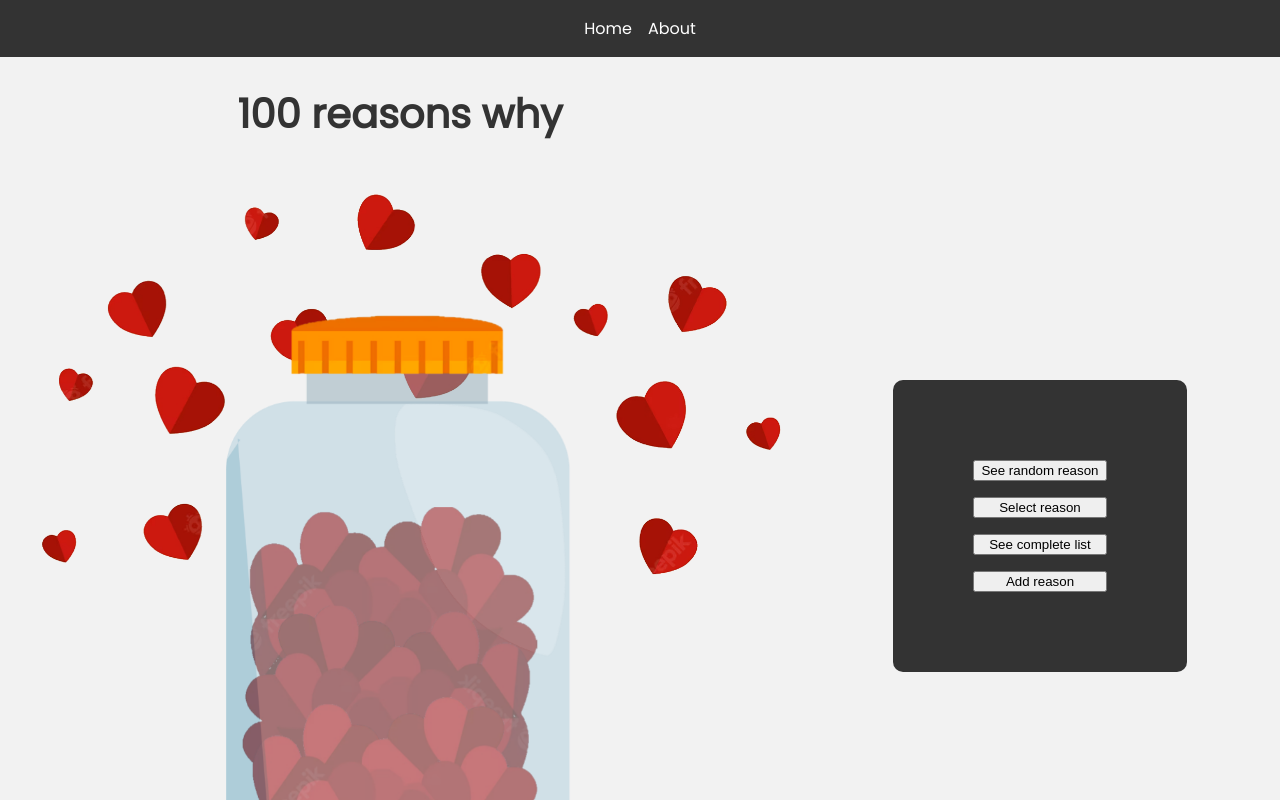
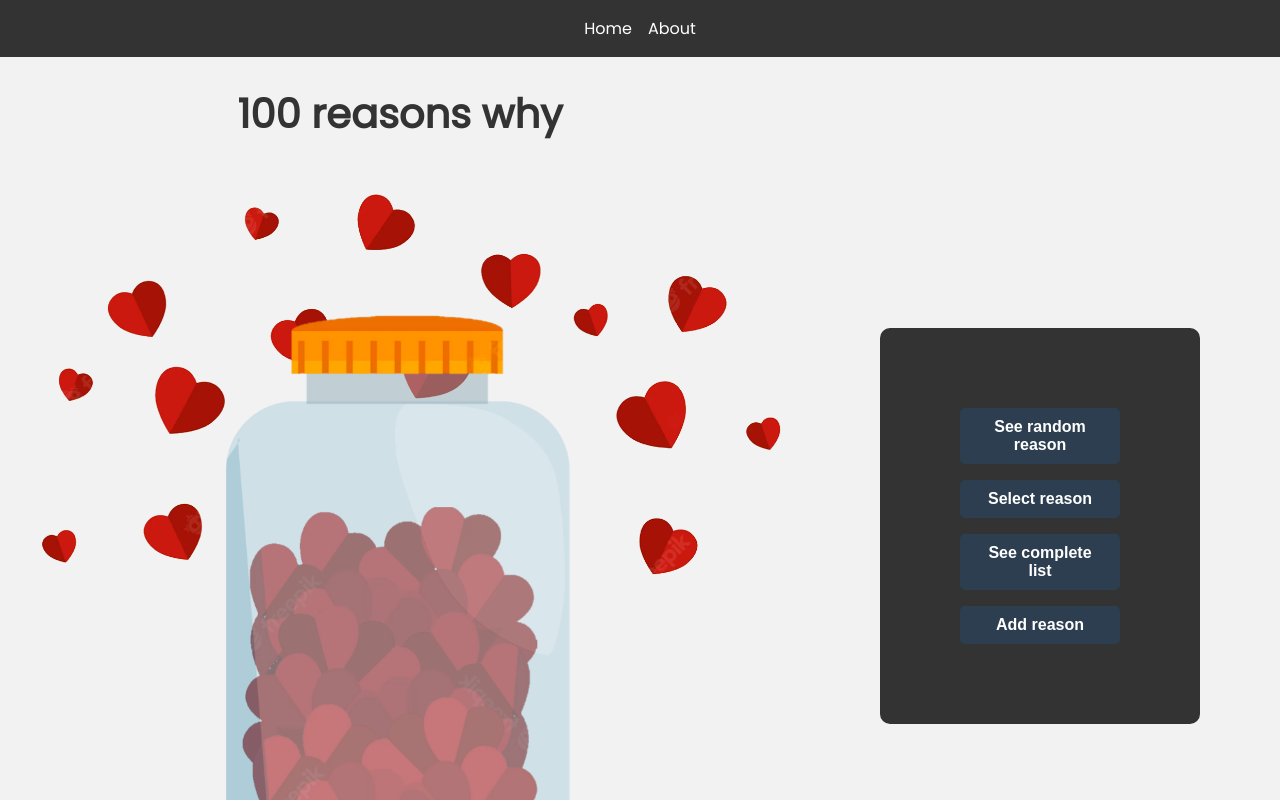
Before and after one commit to matheus-foscarinid/100-reasons-why, a Vue app: page / in a window 1280 px wide. Shown: the top 800 px of the page. Built offline with nearby package versions, Linux system fonts and the light colour scheme.

Commit message:
chore(Styles): adding base button css

```diff
--- a/src/assets/main.css
+++ b/src/assets/main.css
@@ -5,3 +5,25 @@
   background: #f2f2f2;
   height: 100vh;
 }
+
+.base-btn {
+  display: inline-block;
+  padding: 10px 20px;
+  border: none;
+  border-radius: 5px;
+  font-size: 16px;
+  font-weight: 600;
+  text-decoration: none;
+  color: #fff;
+  background: #2c3e50;
+  transition: all 0.3s ease;
+  cursor: pointer;
+}
+
+.base-btn:hover {
+  background: #34495e;
+}
+
+.base-btn:active {
+  background: #556b81;
+}
```
